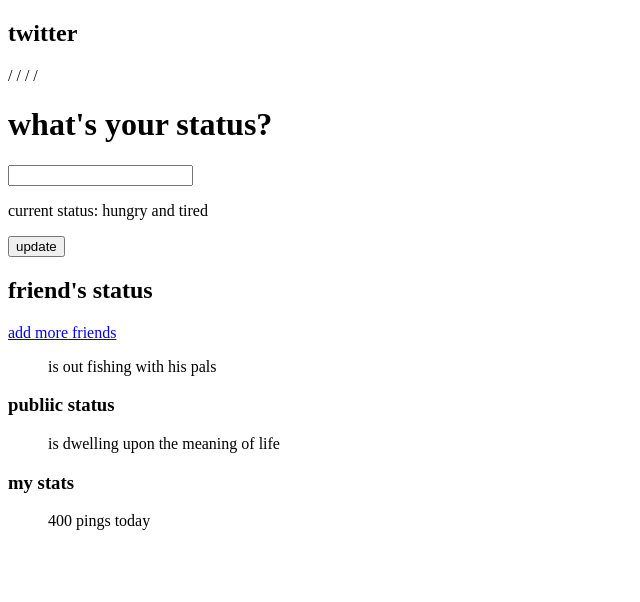
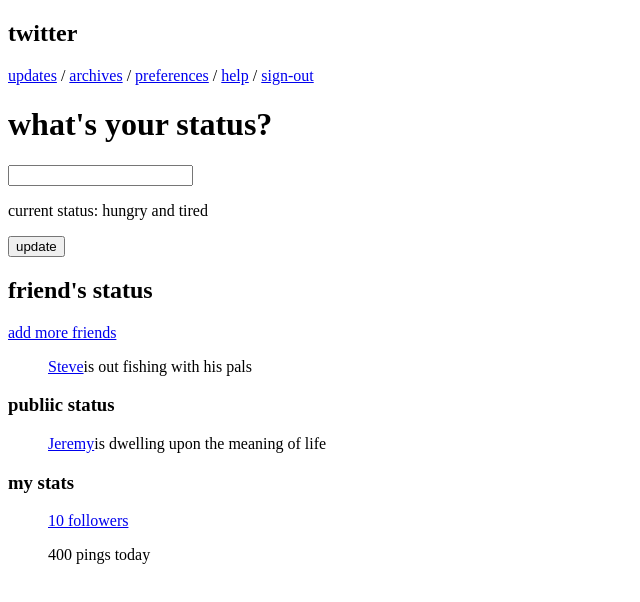
Before and after one commit to b-e-n-murray/recreating-early-twitter, a website: page index.html in a window 1280 px wide. Shown: the whole page, without its empty margins (0-640 px from the left). Drawn offline with Linux system fonts and the light colour scheme.

Commit message:
fixed hyperlinks

```diff
--- a/index.html
+++ b/index.html
@@ -3,11 +3,11 @@
   <head>
     <h2>twitter</h2>
     <p>
-      <a href="#" target="_blank" updates></a> /
-      <a href="#" target="_blank" archives></a> /
-      <a href="#" target="_blank" preferences></a> /
-      <a href="#" target="_blank" help></a> /
-      <a href="#" target="_blank" sign-out></a>
+      <a href="#" target="_blank">updates</a> /
+      <a href="#" target="_blank">archives</a> /
+      <a href="#" target="_blank">preferences</a> /
+      <a href="#" target="_blank">help</a> /
+      <a href="#" target="_blank">sign-out</a>
       <title>early twitter</title>
     </p>
   </head>
@@ -20,19 +20,19 @@
     <h2>friend's status</h2>
     <a href="#" target="_blank">add more friends</a>
     <ol>
-      <p><a href="#" target="_blank" Steve></a>is out fishing with his pals</p>
+      <p><a href="#" target="_blank">Steve</a>is out fishing with his pals</p>
     </ol>
   </body>
   <h3>publiic status</h3>
   <ol>
     <p>
-      <a href="#" target="_blank" Jeremy></a>is dwelling upon the meaning of life
+      <a href="#" target="_blank">Jeremy</a>is dwelling upon the meaning of life
     </p>
   </ol>
   <body>
     <h3>my stats</h3>
     <ol>
-      <a href="#" target="_blank" 10 followers></a>
+      <a href="#" target="_blank">10 followers</a>
       <p>400 pings today</p>
     </ol>
   </body>
```
